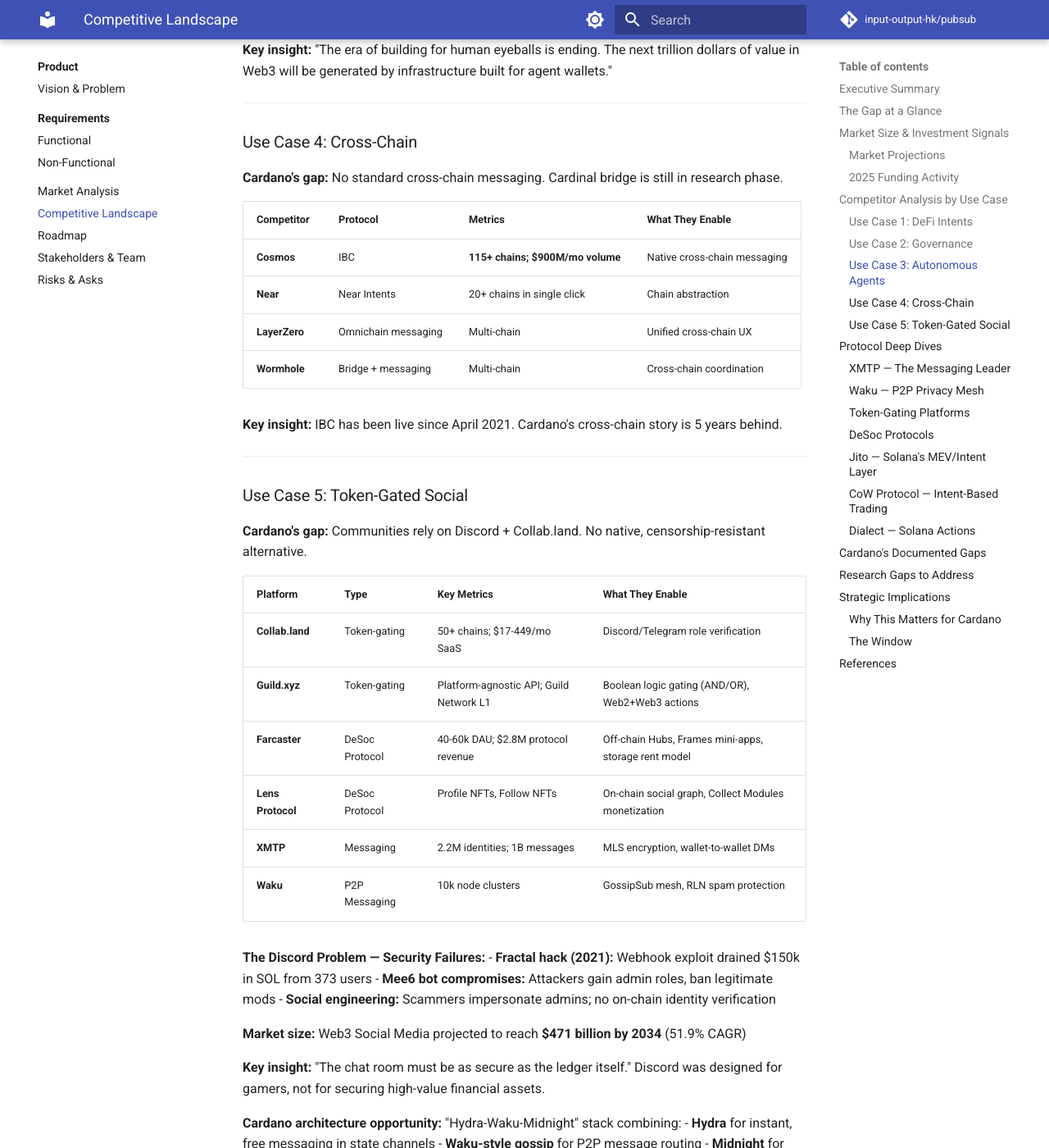
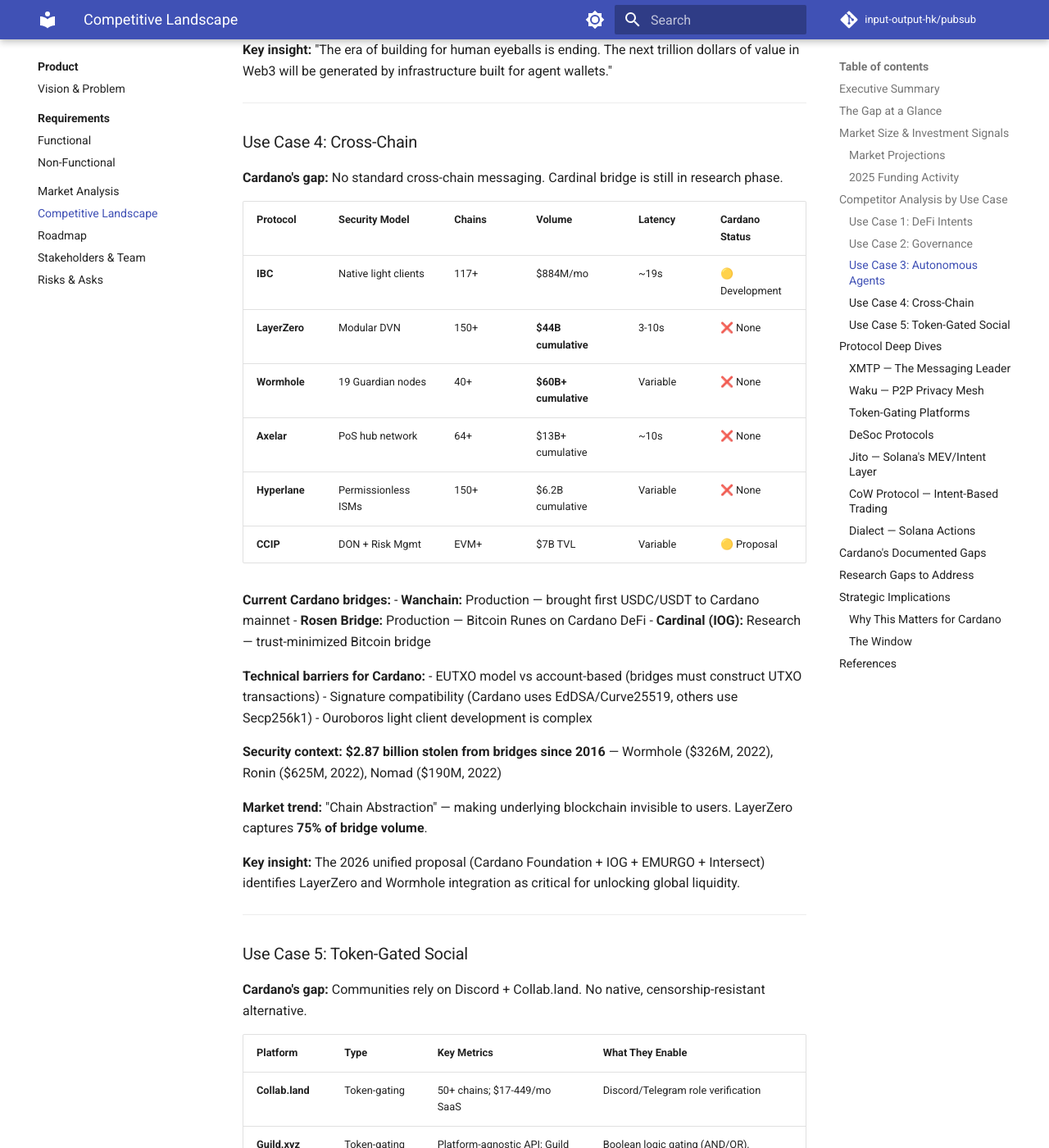
Before and after one commit to input-output-hk/pubsub, an MkDocs documentation site: the page built from docs/product/competitive-landscape.md, in a window 1280 px wide and 1400 px high, scrolled down 4238 px. Shown: the whole window at 82% size. Built offline with MkDocs 1.6.1 and Material for MkDocs 9.7.7, drawn with Linux system fonts in a browser that asks for light colours; a script that is not in the unit is left out; comment, search, counter and statistics services are not loaded; some of the changed text lies outside the part shown.

Commit message:
Add cross-chain messaging protocol research findings
- Full protocol comparison: IBC, LayerZero, Wormhole, Axelar, Hyperlane, CCIP
- LayerZero: 150+ chains, $44B volume, 75% market share
- Wormhole: $60B+ cumulative, institutional focus (BlackRock BUIDL)
- Security context: $2.87B stolen from bridges since 2016
- Cardano integration status: Wanchain (prod), Rosen (prod), CCIP (proposal)
- Technical barriers: EUTXO model, signature compatibility, light clients
- 2026 unified proposal targets LayerZero/Wormhole integration

```diff
--- a/docs/product/competitive-landscape.md
+++ b/docs/product/competitive-landscape.md
@@ -123,14 +123,30 @@
 
 **Cardano's gap:** No standard cross-chain messaging. Cardinal bridge is still in research phase.
 
-| Competitor | Protocol | Metrics | What They Enable |
-|------------|----------|---------|------------------|
-| **Cosmos** | IBC | **115+ chains; $900M/mo volume** | Native cross-chain messaging |
-| **Near** | Near Intents | 20+ chains in single click | Chain abstraction |
-| **LayerZero** | Omnichain messaging | Multi-chain | Unified cross-chain UX |
-| **Wormhole** | Bridge + messaging | Multi-chain | Cross-chain coordination |
+| Protocol | Security Model | Chains | Volume | Latency | Cardano Status |
+|----------|---------------|--------|--------|---------|----------------|
+| **IBC** | Native light clients | 117+ | $884M/mo | ~19s | 🟡 Development |
+| **LayerZero** | Modular DVN | 150+ | **$44B cumulative** | 3-10s | ❌ None |
+| **Wormhole** | 19 Guardian nodes | 40+ | **$60B+ cumulative** | Variable | ❌ None |
+| **Axelar** | PoS hub network | 64+ | $13B+ cumulative | ~10s | ❌ None |
+| **Hyperlane** | Permissionless ISMs | 150+ | $6.2B cumulative | Variable | ❌ None |
+| **CCIP** | DON + Risk Mgmt | EVM+ | $7B TVL | Variable | 🟡 Proposal |
 
-**Key insight:** IBC has been live since April 2021. Cardano's cross-chain story is 5 years behind.
+**Current Cardano bridges:**
+- **Wanchain:** Production — brought first USDC/USDT to Cardano mainnet
+- **Rosen Bridge:** Production — Bitcoin Runes on Cardano DeFi
+- **Cardinal (IOG):** Research — trust-minimized Bitcoin bridge
+
+**Technical barriers for Cardano:**
+- EUTXO model vs account-based (bridges must construct UTXO transactions)
+- Signature compatibility (Cardano uses EdDSA/Curve25519, others use Secp256k1)
+- Ouroboros light client development is complex
+
+**Security context:** **$2.87 billion stolen from bridges since 2016** — Wormhole ($326M, 2022), Ronin ($625M, 2022), Nomad ($190M, 2022)
+
+**Market trend:** "Chain Abstraction" — making underlying blockchain invisible to users. LayerZero captures **75% of bridge volume**.
+
+**Key insight:** The 2026 unified proposal (Cardano Foundation + IOG + EMURGO + Intersect) identifies LayerZero and Wormhole integration as critical for unlocking global liquidity.
 
 ---
 
@@ -250,7 +266,7 @@
 | **Token-gated communities** | ✅ Covered | Social use case | Guild.xyz, Collab.land, Farcaster, Lens, XMTP, Waku analyzed |
 | **Governance-specific messaging** | 🟡 Partial | Midnight needs emergency coordination | Need: DAO coordination tools, emergency broadcast patterns |
 | **Autonomous agents** | ✅ Covered | AI agent coordination | XMTP/Waku messaging, Autonolas/Fetch.ai execution, MEV protection analyzed |
-| **Cross-chain messaging** | 🟡 Partial | Bridge use case | Need: IBC vs LayerZero vs Wormhole comparison |
+| **Cross-chain messaging** | ✅ Covered | Bridge use case | IBC, LayerZero, Wormhole, Axelar, Hyperlane, CCIP compared; Cardano integration status mapped |
 | **Emergency broadcast systems** | 🔴 Gap | Midnight's "critical stress" scenario | How do protocols handle urgent security communications? |
 | **SPO communication patterns** | 🔴 Gap | Our distribution advantage | How do other networks coordinate with validators? |
 
```
